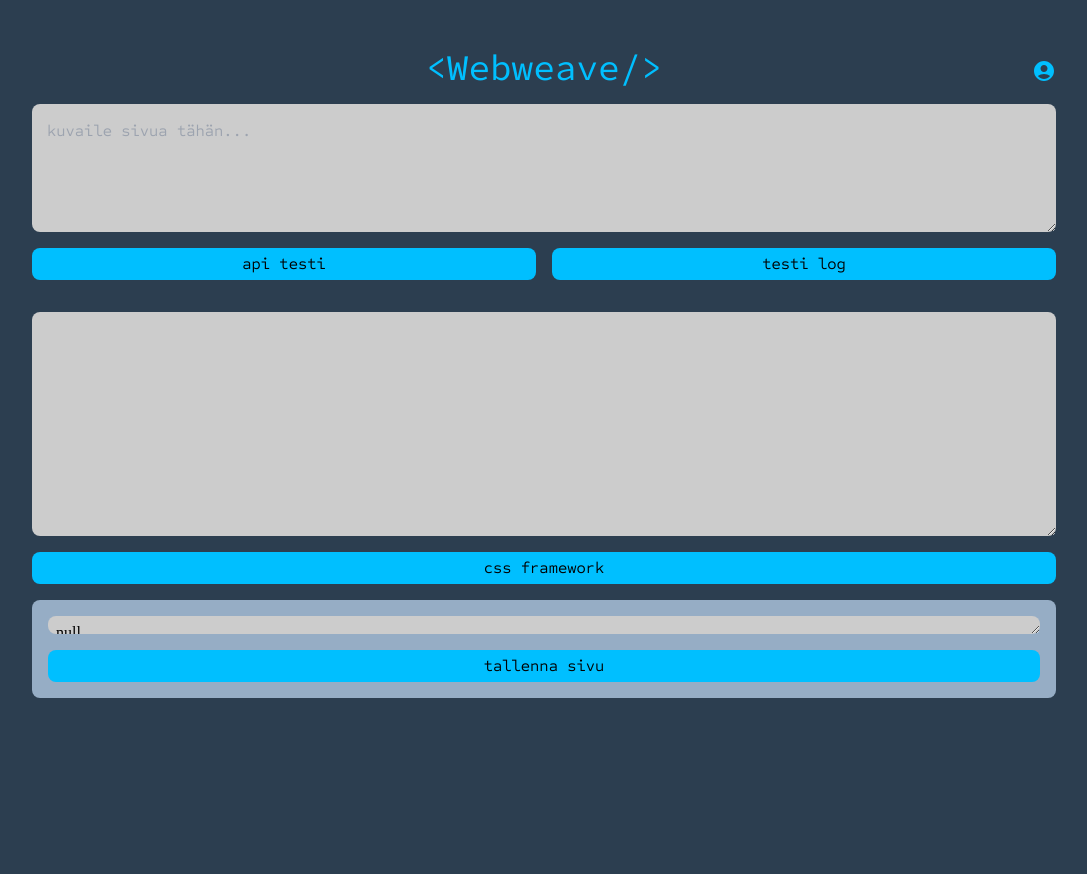
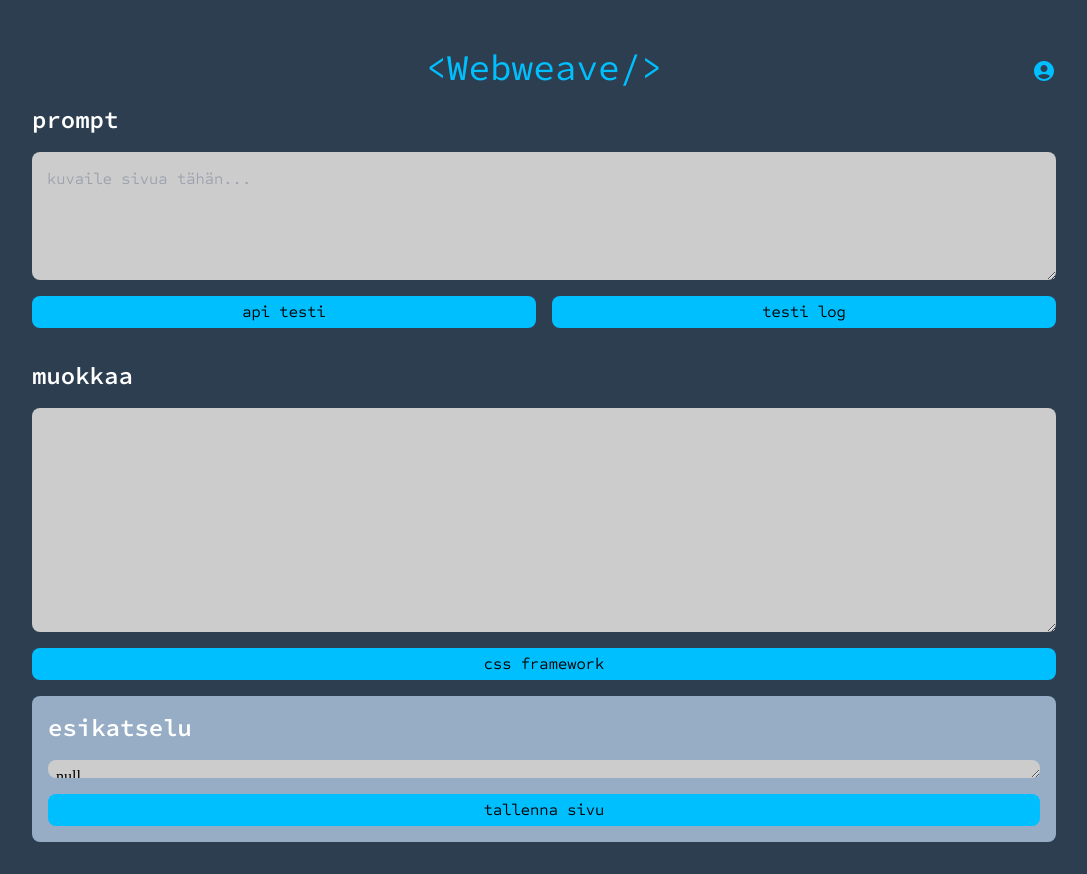
Before and after one commit to ofisch/WebWeave, a React (Vite) app in the folder webweave/: page / in a window 1280 px wide. Shown: the whole page, without its empty margins (96-1183 px from the left). Before the commit the page ends 800 px from the top, so only its background shows below. Built offline with nearby package versions, Linux system fonts and the light colour scheme; no server answers.

Commit message:
Update styles and edit view

```diff
--- a/webweave/src/assets/style.ts
+++ b/webweave/src/assets/style.ts
@@ -10,7 +10,7 @@ const style = {
     "p-4 max-w-5xl grid gap-4 xs:grid-cols-2 bg-primarylight rounded-lg",
   main: "",
   profile: "mx-auto xs:w-full",
-  prompt: "h-32 bg-blue-500 bg-secondary rounded-lg text-black",
+  prompt: "h-32 bg-blue-500 w-full bg-secondary rounded-lg text-black",
   settings: "h-56 bg-blue-500 bg-secondary rounded-lg text-black",
   preview: "relative h-72 bg-blue-500 bg-secondary rounded-lg text-black",
   editorPreview: "relative bg-blue-500 bg-secondary rounded-lg text-black",
@@ -30,6 +30,13 @@ const style = {
   error: "text-red-500",
   link: "text-action",
   icon: "scale-175 text-action",
+
+  promptBlock: "flex flex-col gap-4",
+  promptHeader: "font-sourcecode text-white text-2xl font-semibold self-start",
+  editBlock: "flex flex-col gap-4",
+  editHeader: "font-sourcecode text-white text-2xl font-semibold self-start",
+  previewBlock: "flex flex-col gap-4",
+  previewHeader: "font-sourcecode text-white text-2xl font-semibold self-start",
 };
 
 export default style;
--- a/webweave/src/views/Edit.tsx
+++ b/webweave/src/views/Edit.tsx
@@ -46,7 +46,6 @@ export const Edit = () => {
         */
         if (doc.data().pageName === currentPage) {
           //return doc.data().content;
-          console.log(doc.data().content);
           localStorage.setItem("html", doc.data().content);
           // asetetaan uuden muokattavan sivun html-sisältö esikatseluun
           document.querySelector("iframe").srcdoc =
--- a/webweave/src/views/Home.tsx
+++ b/webweave/src/views/Home.tsx
@@ -158,6 +158,8 @@ export const Home = () => {
           <header className={style.headerNav}>
             <Heading></Heading>
           </header>
+          <div className={style.promptBlock}>
+            <h2 className={style.promptHeader}>prompt</h2>
             <textarea
               id="promptArea"
               placeholder=""
@@ -175,11 +177,14 @@ export const Home = () => {
                 testi log
               </button>
             </div>
+          </div>
           <div>
             <p className={style.p}>{requestStatus}</p>
             {loading ? <p id="loading" className={style.p}></p> : null}
           </div>
 
+          <div className={style.editBlock}>
+            <h2 className={style.editHeader}>muokkaa</h2>
             <textarea
               spellCheck="false"
               className={style.settings}
@@ -188,7 +193,10 @@ export const Home = () => {
             ></textarea>
             <button className={style.button}>css framework</button>
           </div>
+        </div>
         <div className={style.secondary}>
+          <div className={style.previewBlock}>
+            <h2 className={style.previewHeader}>esikatselu</h2>
             <div className={style.editorPreview}>
               <AutoResizeIframe
                 contentSrc={localStorage.getItem("htmlResponse")}
@@ -199,6 +207,7 @@ export const Home = () => {
             </button>
           </div>
         </div>
+      </div>
     </>
   );
 };
```
Lines whose indentation alone changed are shown as unchanged.
